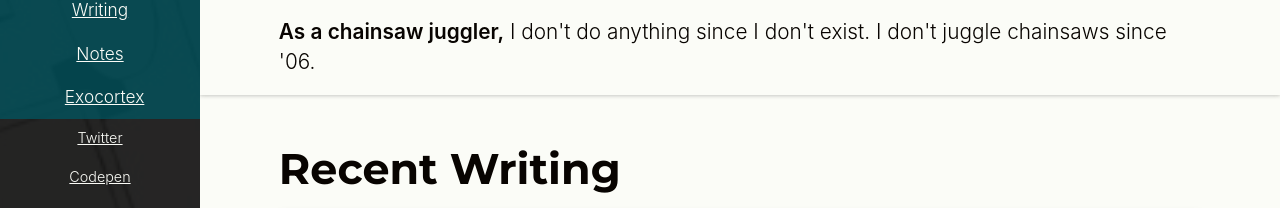
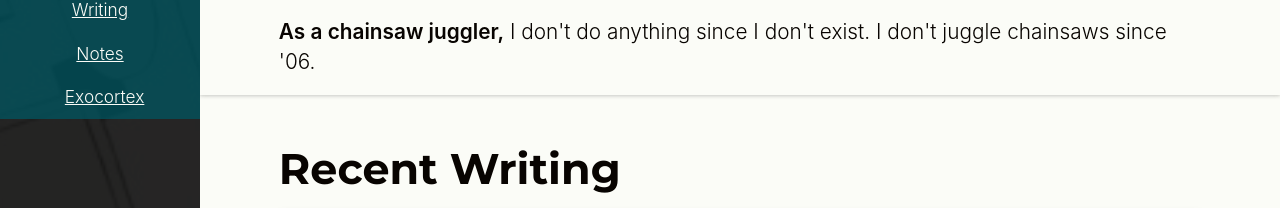
Before and after one commit to maxx1128/snappy-personal-site, a Jekyll site: the page built from index.html, in a window 1280 px wide. Shown: the part 278-486 px from the top of the page. Built offline with Jekyll 4.4.1, drawn with Linux system fonts in a browser that asks for light colours; some of the changed text lies outside the part shown.

Commit message:
Move social links to new footer

```diff
--- /dev/null
+++ b/_includes/footer.html
@@ -0,0 +1,16 @@
+<footer class="bg-teal-darker">
+  <div class="resp-max-width">
+    <h3 class="my-0 py-4 text-right text-mono-white text-h5">
+      Find more of me on the interwebs at:
+    </h3>
+    <ul class="list-reset flex flex-column md--flex-row flex-justify-end mb-0 pb-2 text-small">
+      {% for social in site.data.social %}
+        <li class="inline-block mb-0 p-2 text-right {% if forloop.first == true %}md--pl-0{% elsif forloop.last == true %}md--pr-0{% endif %}">
+          <a class="text-mono-white" href="{{ social.url }}" target="_blank" rel="noopener">
+            {{ social.name }}
+          </a>
+        </li>
+      {% endfor %}
+    </ul>
+  </div>
+</footer>
--- a/_includes/nav.html
+++ b/_includes/nav.html
@@ -45,15 +45,5 @@
         </li>
       {% endfor %}
     </ul>
-
-    <ul class="list-reset hidden-md-down md--flex flex-wrap flex-column mt-auto mb-0 text-tiny">
-      {% for social in site.data.social %}
-        <li class="inline-block mb-0 p-2 text-center">
-          <a class="text-mono-white" href="{{ social.url }}" target="_blank" rel="noopener">
-            {{ social.name }}
-          </a>
-        </li>
-      {% endfor %}
-    </ul>
+  </div>
 </nav>
-</div>
--- a/_layouts/default.html
+++ b/_layouts/default.html
@@ -13,6 +13,8 @@
       {{ content }}
     </main>
 
+    {% include footer.html %}
+
     <script type="text/javascript" src='/assets/js/mobileMenu.js' charset="utf8" ></script>
   </body>
 
```
Lines whose indentation alone changed are shown as unchanged.
